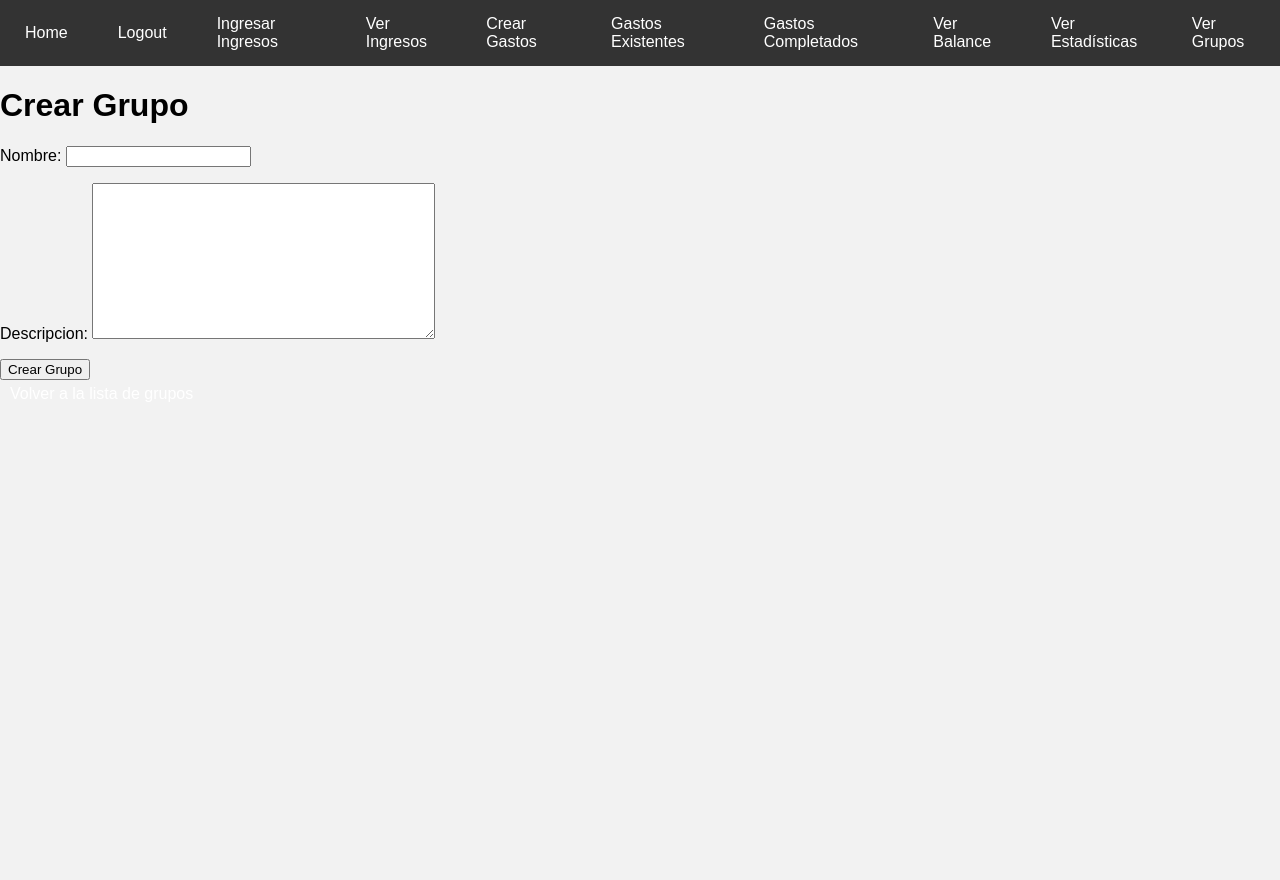
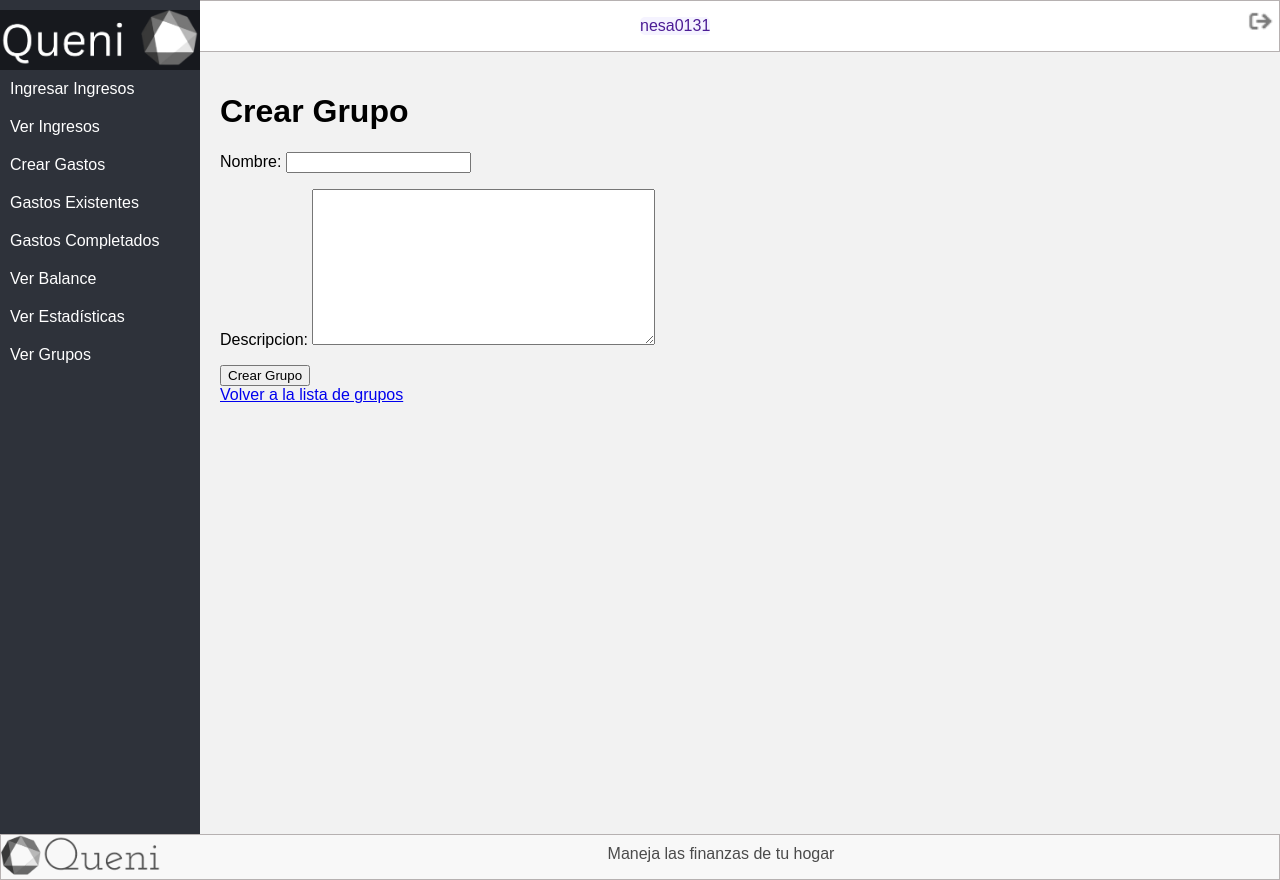
Before and after one commit to jeMartine/FIS_Queni, a Django app: page /crear_grupo/ in a window 1280 px wide. Run offline with Django 4.2, Linux system fonts and the light colour scheme; a user stored in the database is signed in.

Commit message:
barra lateral, header y footer listos

```diff
--- /dev/null
+++ b/tasks/static/css/base.css
@@ -0,0 +1,121 @@
+body {
+    margin: 0;
+    padding: 0;
+    font-family: Arial, sans-serif;
+    background-color: #f2f2f2;
+    display: flex;
+    flex-direction: column;
+    min-height: 100vh; /* Establece la altura mínima del cuerpo al 100% de la altura de la ventana */
+}
+
+nav {
+    background-color: #2E323A;
+    color: #9DA3B1;
+    padding: 10px 0;
+    width: 200px;
+    height: 100vh;
+    position: fixed;
+    z-index: 1;
+}
+
+.logo{
+    width: 100%;
+}
+
+.div_logo{
+    background-color: #17191E;
+    z-index: 2; /* Asegura que el footer esté encima de otros elementos */
+}
+
+ul {
+    list-style: none;
+    margin: 0;
+    padding: 0;
+}
+
+li {
+    margin: 0;
+}
+
+.opcion {
+    text-decoration: none;
+    color: #fff;
+    padding: 10px;
+    border-radius: 5px;
+    transition: background-color 0.3s, color 0.3s, border-color 0.3s;
+    display: block;
+}
+
+.opcion_logOut{
+    text-decoration: none;
+    color: #fff;
+    border-radius: 5px;
+    transition: background-color 0.3s, color 0.3s, border-color 0.3s;
+    display: block;
+}
+
+.opcion:hover {
+    background-color: #fff;
+    color: #333;
+
+}
+
+main {
+    flex: 1;
+    padding: 20px;
+    margin-left: 200px;
+    z-index: 0;
+}
+
+header {
+    display: flex;
+    justify-content: space-between;
+    align-items: center;
+    background-color: #FFFFFF;
+    text-align: center;
+    color: #4C1D95;
+    border: 1px solid #b6b1b1;
+}
+
+footer {
+    background-color: #F8F8F8;
+    text-align: center;
+    color: #4B4B4B;
+    margin-top: auto; /* Empuja el pie de página hacia la parte inferior de la pantalla */
+    border: 1px solid #b6b1b1; /* Línea de borde inferior */
+    z-index: 2; /* Asegura que el footer esté encima de otros elementos */
+
+}
+
+.logo_footer{
+    width: 40px; /* Ajusta el tamaño de la imagen según tus necesidades */
+    height: auto; /* Mantiene la proporción original de la imagen */
+    margin-right: 1px; /* Añade espacio entre la imagen y el texto */
+    float: left;
+}
+
+.texto_footer{
+    width: 120px; /* Ajusta el tamaño de la imagen según tus necesidades */
+    height: auto; /* Mantiene la proporción original de la imagen */
+    margin-right: 1px; /* Añade espacio entre la imagen y el texto */
+    float: left;
+}
+
+.logOut_img{
+    width: 40px; /* Ajusta el tamaño de la imagen según tus necesidades */
+    height: auto; /* Mantiene la proporción original de la imagen */
+    margin-right: 1px; /* Añade espacio entre la imagen y el texto */
+}
+
+.p_usuario{
+    color: #4C1D95;
+    background-color: #F5F3FF;
+    text-align: center;
+    border-radius: 5px; /* Añade esquinas redondeadas */
+    margin-left: 50%;
+}
+
+.p_slogan{
+    margin-top: 10px;
+
+}
--- a/tasks/templates/base.html
+++ b/tasks/templates/base.html
@@ -1,103 +1,81 @@
+{% load static %}
 <!DOCTYPE html>
 <html lang="en">
+
 <head>
     <script src="https://cdn.jsdelivr.net/npm/chart.js"></script>
     <meta charset="UTF-8">
     <meta name="viewport" content="width=device-width, initial-scale=1.0">
-    <title>Queni Application</title>
-    <style>
-        body {
-            margin: 0;
-            padding: 0;
-            font-family: Arial, sans-serif;
-            background-color: #f2f2f2;
-        }
+    <link rel="stylesheet" type="text/css" href='{% static "css/base.css" %}'>
+</head>
 
-        nav {
-            background-color: #333;
-            color: #fff;
-            padding: 10px 0;
-        }
+<body>
 
-        ul {
-            list-style: none;
-            display: flex;
-            justify-content: center;
-            align-items: center;
-            margin: 0;
-            padding: 0;
-        }
+    <header>
+        <p class = "p_usuario">{{ user.username }}</p>
+        <a class="opcion_logOut" href="/logout">
+            <img class="logOut_img" src='{% static "images/logOut.png"%}'>
+        </a>
 
-        li {
-            margin: 0 15px;
-        }
-
-        a {
-            text-decoration: none;
-            color: #fff;
-            padding: 5px 10px;
-            border-radius: 5px;
-            transition: background-color 0.3s, color 0.3s, border-color 0.3s;
-            display: block;
-        }
-
-        a:hover {
-            background-color: #fff;
-            color: #333;
-            border: 1px solid #d38dfc;
-        }
-    </style>
-</head>
-<body>
+    </header>
 
     <nav>
         <ul>
             <li>
-                <a href="/">Home</a>
+                <div class="div_logo">
+                    <a href="/">
+                        <img class="logo" src='{% static "images/logo_barra.png"%}'>
+                    </a>
+                </div>
             </li>
             {% if user.is_authenticated %}
             <li>
-                <a href="/logout">Logout</a>
+                <a class="opcion" href="/ingresarIngresos">Ingresar Ingresos</a>
             </li>
             <li>
-                <a href="/ingresarIngresos">Ingresar Ingresos</a>
+                <a class="opcion" href="/verIngresos">Ver Ingresos</a>
             </li>
             <li>
-                <a href="/verIngresos">Ver Ingresos</a>
+                <a class="opcion" href="/verGastos/crearGastos/">Crear Gastos</a>
             </li>
             <li>
-                <a href="/verGastos/crearGastos/">Crear Gastos</a>
+                <a class="opcion" href="/verGastos">Gastos Existentes</a>
             </li>
             <li>
-                <a href="/verGastos">Gastos Existentes</a>
+                <a class="opcion" href="/verGastos/completados/">Gastos Completados</a>
             </li>
             <li>
-                <a href="/verGastos/completados/">Gastos Completados</a>
-            </li>
-            <li>
-                <a href="{% url 'verBalance' %}">Ver Balance</a>
+                <a class="opcion" href="{% url 'verBalance' %}">Ver Balance</a>
             </li>
 
             <li>
-                <a href="{% url 'estadisticas' %}">Ver Estadísticas</a>
+                <a class="opcion" href="{% url 'estadisticas' %}">Ver Estadísticas</a>
             </li>
             <li>
-                <a href="{% url 'lista_grupos' %}">Ver Grupos</a>
+                <a class="opcion" href="{% url 'lista_grupos' %}">Ver Grupos</a>
             </li>
 
             {% else %}
             <li>
-                <a href="/signup">Signup</a>
+                <a class="opcion" href="/signup">Signup</a>
             </li>
             <li>
-                <a href="/signin">Login</a>
+                <a class="opcion" href="/signin">Login</a>
             </li>
             {% endif %}
         </ul>
     </nav>
 
-    {% block content %}
-    {% endblock %}
+    <main>
+        {% block content %}
+        {% endblock %}
+    </main>
 
+    <footer>
+        <img class="logo_footer" src='{% static "images/logoGrisNoFondo.png"%}'>
+        <img class="texto_footer" src='{% static "images/textoGrisNoFondo.png"%}'>
+        <p class="p_slogan">Maneja las finanzas de tu hogar</p>
+    </footer>
 </body>
+
 </html>
```
Also changed, not shown: tasks/templates/footer.html (deleted, +0 -23 lines), db.sqlite3, tasks/static/images/logOut.png (added), tasks/static/images/logo_barra.png (added).
